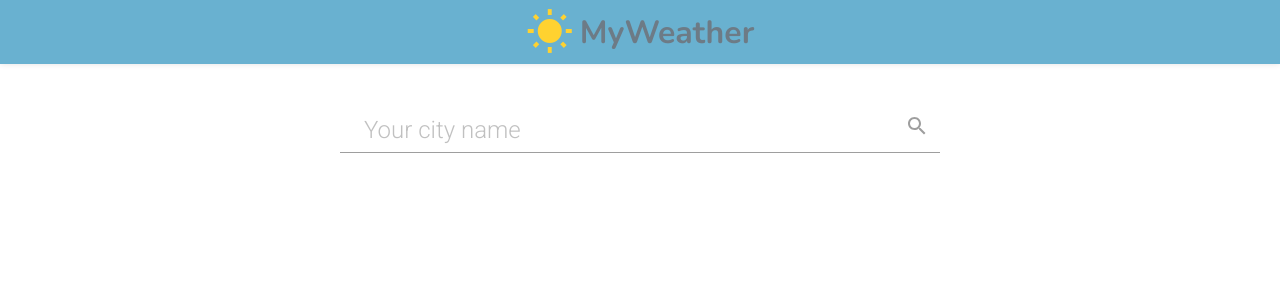
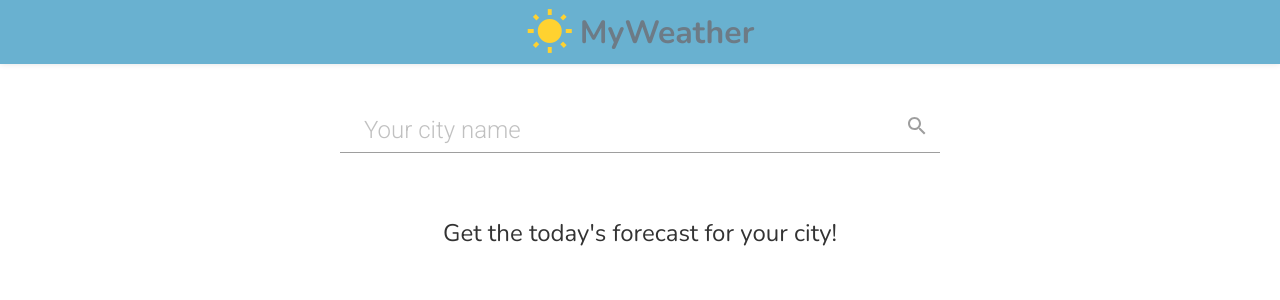
Before and after one commit to gulberkdemir/My_New_Project, an Angular app: page /1 in a window 1280 px wide. Shown: the top 300 px of the page. Built offline with nearby package versions, Linux system fonts and the light colour scheme.

Commit message:
I started to design forecast

```diff
--- a/src/app/weather-all/forecast/forecast.component.html
+++ b/src/app/weather-all/forecast/forecast.component.html
@@ -1 +1,26 @@
-<p></p>
+<div *ngIf="cityName !== undefined" class="city-card">
+  <h2 class="city-card__header">Get the today's forecast for your city!</h2>
+  <div class="city-card__box">
+  </div>
+</div>
+
+<!--<div class="forecast" *ngIf="firstWeekForecast?.length > 0">-->
+<!--  <h2 class="forecast__header">Forecast for {{forecastDays}} days</h2>-->
+<!--  <ul class="forecast__list forecast__list&#45;&#45;first-week">-->
+<!--    <app-forecast-item *ngFor="let dayOfFirstWeek of firstWeekForecast" [currentDay]="dayOfFirstWeek.currentDay" [date]="dayOfFirstWeek.date"-->
+<!--                       [temperatureDay]="dayOfFirstWeek.temperatureDay" [temperatureNight]="dayOfFirstWeek.temperatureNight" [iconClassname]="dayOfFirstWeek.iconClassname"-->
+<!--                       [measureOfTemp]="measureOfTemp" [description]="dayOfFirstWeek.description">-->
+<!--    </app-forecast-item>-->
+<!--  </ul>-->
+<!--  <ul [ngClass]="{'forecast__list&#45;&#45;collapsed': !isSecondWeekForecastListShow}" class="forecast__list forecast__list&#45;&#45;second-week">-->
+<!--    <app-forecast-item *ngFor="let dayOfSecondWeek of secondWeekForecast" [date]="dayOfSecondWeek.date" [temperatureDay]="dayOfSecondWeek.temperatureDay"-->
+<!--                       [temperatureNight]="dayOfSecondWeek.temperatureNight" [iconClassname]="dayOfSecondWeek.iconClassname" [measureOfTemp]="measureOfTemp"-->
+<!--                       [description]="dayOfSecondWeek.description">-->
+<!--    </app-forecast-item>-->
+<!--  </ul>-->
+<!--  <div class="forecast__action" *ngIf="secondWeekForecast?.length > 0">-->
+<!--    <button class="btn forecast__action-btn" (click)="toggleSecondWeekForecastList()">-->
+<!--      {{ !isSecondWeekForecastListShow ? 'More' : 'Less'}}-->
+<!--    </button>-->
+<!--  </div>-->
+<!--</div>-->
--- a/src/app/weather-all/forecast/forecast.component.ts
+++ b/src/app/weather-all/forecast/forecast.component.ts
@@ -1,4 +1,4 @@
-import {Component, Input, OnInit} from '@angular/core';
+import {Component, Input, OnDestroy, OnInit} from '@angular/core';
 import {Weather} from "../weather.model";
 import {ForecastService} from "./forecast.service";
 import {Forecast} from "../forecast.model";
@@ -8,7 +8,7 @@ import {Forecast} from "../forecast.model";
   templateUrl: './forecast.component.html',
   styleUrls: ['./forecast.component.scss']
 })
-export class ForecastComponent implements OnInit {
+export class ForecastComponent implements OnInit, OnDestroy {
 
   @Input() forecastList :any[];
   @Input() unitSystem: string;
@@ -22,4 +22,8 @@ export class ForecastComponent implements OnInit {
     {this.finalEstimationArray = res;});
   }
 
+  ngOnDestroy(): void{
+    this.forecastService.forecast.unsubscribe();
+  }
+
 }
--- a/src/app/weather-all/whether.service.ts
+++ b/src/app/weather-all/whether.service.ts
@@ -32,7 +32,6 @@ export class WhetherService {
   getForecastWithCity(city: string, cnt: number): Observable<any>{
     return this.http.get<any>(`${whetherApiConfig.host}/forecast/daily?q=${city}&appid=${whetherApiConfig.appId}&units=${this.unitSystem}&cnt=${cnt}`)
 
-
   }
 
   adjustResponseData(object: Weather, response: any){
```
